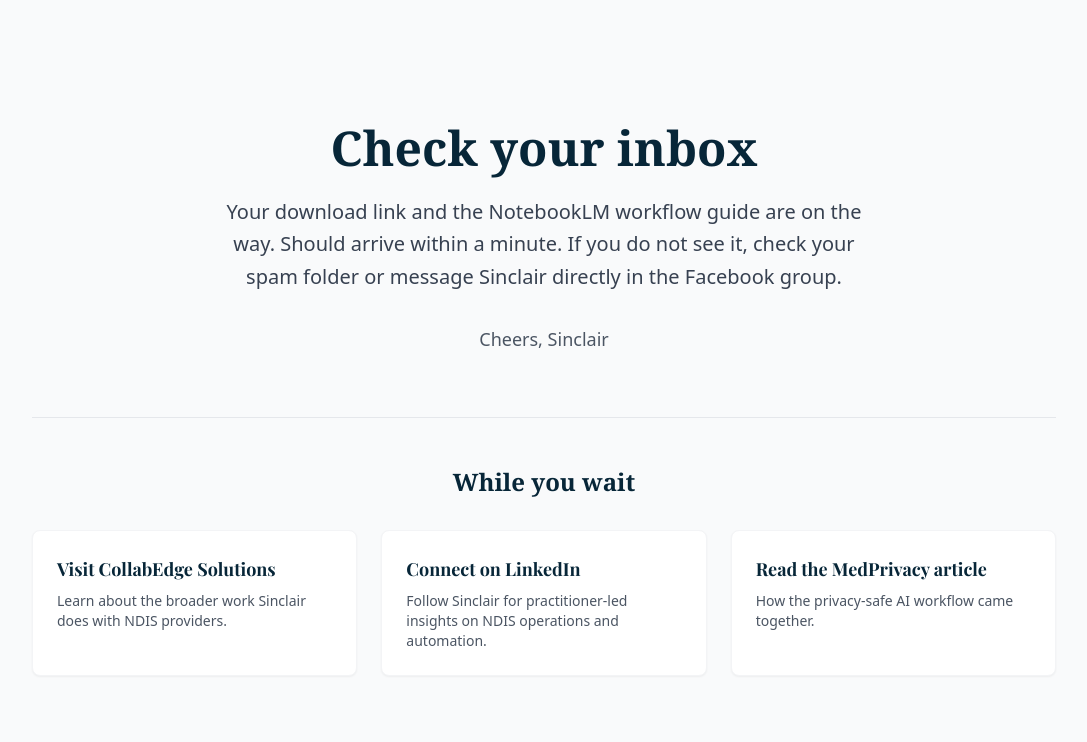
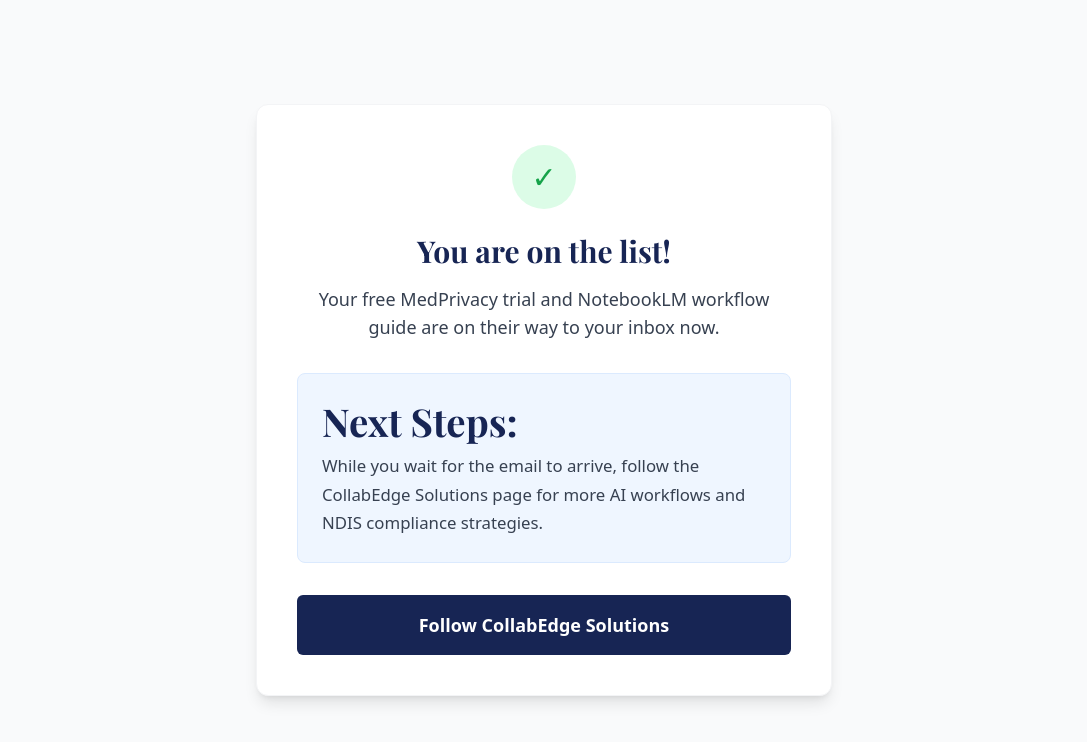
Before and after one commit to shurtis-0601/medprivacy, a Next.js app: page /founding-members/thank-you in a window 1280 px wide. Shown: the top 742 px of the page, without its empty margins (96-1183 px from the left). Built offline with nearby package versions, Linux system fonts and the light colour scheme.

Commit message:
Update page.tsx

```diff
--- a/app/founding-members/thank-you/page.tsx
+++ b/app/founding-members/thank-you/page.tsx
@@ -1,68 +1,35 @@
+"use client";
+
 import React from 'react';
-// Note: Ensure you import your SiteHeader, SiteFooter components here
-// import SiteHeader from '@/components/SiteHeader';
-// import SiteFooter from '@/components/SiteFooter';
-
-export const metadata = {
-  title: "Check Your Inbox | MedPrivacy",
-  description: "Your MedPrivacy access is on the way. Check your inbox for the download link and workflow guide.",
-  robots: {
-    index: false,
-    follow: false,
-  },
-};
 
 export default function ThankYouPage() {
   return (
-    <div className="min-h-screen flex flex-col font-sans bg-gray-50">
-      {/* <SiteHeader /> */}
+    <div className="min-h-screen flex flex-col items-center justify-center bg-gray-50 font-sans px-4">
+      <div className="max-w-xl w-full bg-white p-10 rounded-xl shadow-lg text-center border border-gray-100">
+        <div className="w-16 h-16 bg-green-100 text-green-600 rounded-full flex items-center justify-center mx-auto mb-6 text-3xl">
+          ✓
+        </div>
+        <h1 className="text-3xl font-bold text-blue-950 mb-4">You are on the list!</h1>
+        <p className="text-lg text-gray-700 mb-8">
+          Your free MedPrivacy trial and NotebookLM workflow guide are on their way to your inbox now.
+        </p>
 
-      <main className="flex-grow flex flex-col items-center justify-center py-20 px-4">
-
-        {/* Section 1: Confirmation */}
-        <div className="text-center max-w-2xl mx-auto mb-16">
-          <h1 className="font-serif text-4xl md:text-5xl text-[var(--navy)] mb-6 font-bold">
-            Check your inbox
-          </h1>
-          <p className="text-xl text-gray-700 leading-relaxed mb-8">
-            Your download link and the NotebookLM workflow guide are on the way. Should arrive within a minute. If you do not see it, check your spam folder or message Sinclair directly in the Facebook group.
-          </p>
-          <p className="text-lg font-medium text-gray-600">
-            Cheers, Sinclair
+        <div className="bg-blue-50 border border-blue-100 rounded-lg p-6 mb-8 text-left">
+          <h2 className="font-bold text-blue-950 mb-2">Next Steps:</h2>
+          <p className="text-gray-700">
+            While you wait for the email to arrive, follow the CollabEdge Solutions page for more AI workflows and NDIS compliance strategies.
           </p>
         </div>
 
-        {/* Section 2: While you wait */}
-        <div className="w-full max-w-5xl mx-auto">
-          <h2 className="font-serif text-2xl text-[var(--navy)] mb-8 font-bold text-center border-t border-gray-200 pt-12">
-            While you wait
-          </h2>
-
-          <div className="grid md:grid-cols-3 gap-6">
-            {/* Card 1 */}
-            <a href="https://collabedgesolutions.com.au" target="_blank" rel="noopener noreferrer" className="bg-white p-6 rounded-lg shadow-sm border border-gray-100 hover:shadow-md transition-shadow group">
-              <h3 className="font-bold text-lg text-[var(--navy)] mb-2 group-hover:text-[var(--gold)] transition-colors">Visit CollabEdge Solutions</h3>
-              <p className="text-gray-600 text-sm">Learn about the broader work Sinclair does with NDIS providers.</p>
-            </a>
-
-            {/* Card 2 */}
-            {/* REPLACE [PLACEHOLDER_LINKEDIN_URL] below */}
-            <a href="[PLACEHOLDER_LINKEDIN_URL]" target="_blank" rel="noopener noreferrer" className="bg-white p-6 rounded-lg shadow-sm border border-gray-100 hover:shadow-md transition-shadow group">
-              <h3 className="font-bold text-lg text-[var(--navy)] mb-2 group-hover:text-[var(--gold)] transition-colors">Connect on LinkedIn</h3>
-              <p className="text-gray-600 text-sm">Follow Sinclair for practitioner-led insights on NDIS operations and automation.</p>
-            </a>
-
-            {/* Card 3 */}
-            <a href="https://www.collabedgesolutions.com.au/ndis/the-ethical-operators-dilemma-why-ndis-productivity-matters-more-than-ever-in-2026" target="_blank" rel="noopener noreferrer" className="bg-white p-6 rounded-lg shadow-sm border border-gray-100 hover:shadow-md transition-shadow group">
-              <h3 className="font-bold text-lg text-[var(--navy)] mb-2 group-hover:text-[var(--gold)] transition-colors">Read the MedPrivacy article</h3>
-              <p className="text-gray-600 text-sm">How the privacy-safe AI workflow came together.</p>
-            </a>
-          </div>
-        </div>
-
-      </main>
-
-      {/* <SiteFooter /> */}
+        <a
+          href="[https://www.linkedin.com/company/collabedge-solutions/](https://www.linkedin.com/company/collabedge-solutions/)"
+          target="_blank"
+          rel="noopener noreferrer"
+          className="inline-block w-full bg-blue-950 text-white font-bold text-lg py-4 px-8 rounded-md hover:bg-blue-900 transition-colors"
+        >
+          Follow CollabEdge Solutions
+        </a>
+      </div>
     </div>
   );
 }
```
